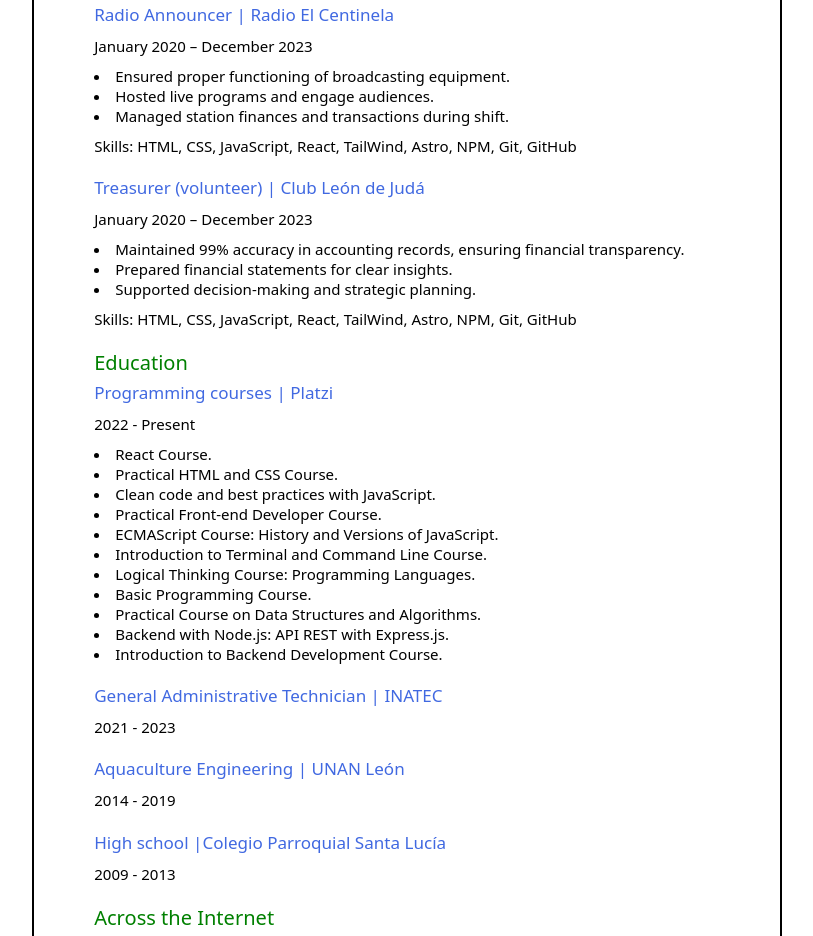
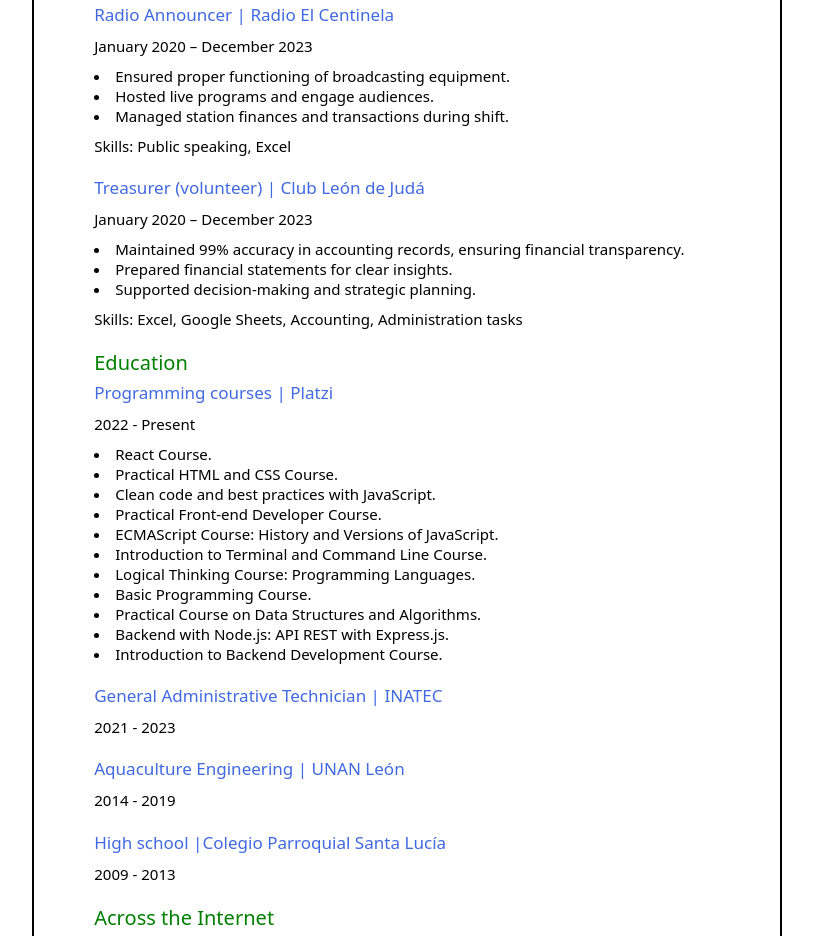
Before and after one commit to ReynaldoMolina/single-page-cv, a plain HTML site: page index.html in a window 1280 px wide. Shown: the part 925-1861 px from the top of the page, without its empty margins (233-1046 px from the left). Drawn offline with Linux system fonts and the light colour scheme.

Commit message:
Fixed skills in experience section

```diff
--- a/index.html
+++ b/index.html
@@ -77,7 +77,7 @@
               <li>Hosted live programs and engage audiences.</li>
               <li>Managed station finances and transactions during shift.</li>
             </ul>
-            <p>Skills: HTML, CSS, JavaScript, React, TailWind, Astro, NPM, Git, GitHub</p>
+            <p>Skills: Public speaking, Excel</p>
           </article>
         </li>
 
@@ -90,7 +90,7 @@
               <li>Prepared financial statements for clear insights.</li>
               <li>Supported decision-making and strategic planning. </li>
             </ul>
-            <p>Skills: HTML, CSS, JavaScript, React, TailWind, Astro, NPM, Git, GitHub</p>
+            <p>Skills: Excel, Google Sheets, Accounting, Administration tasks</p>
           </article>
         </li>
       </ul>
```
